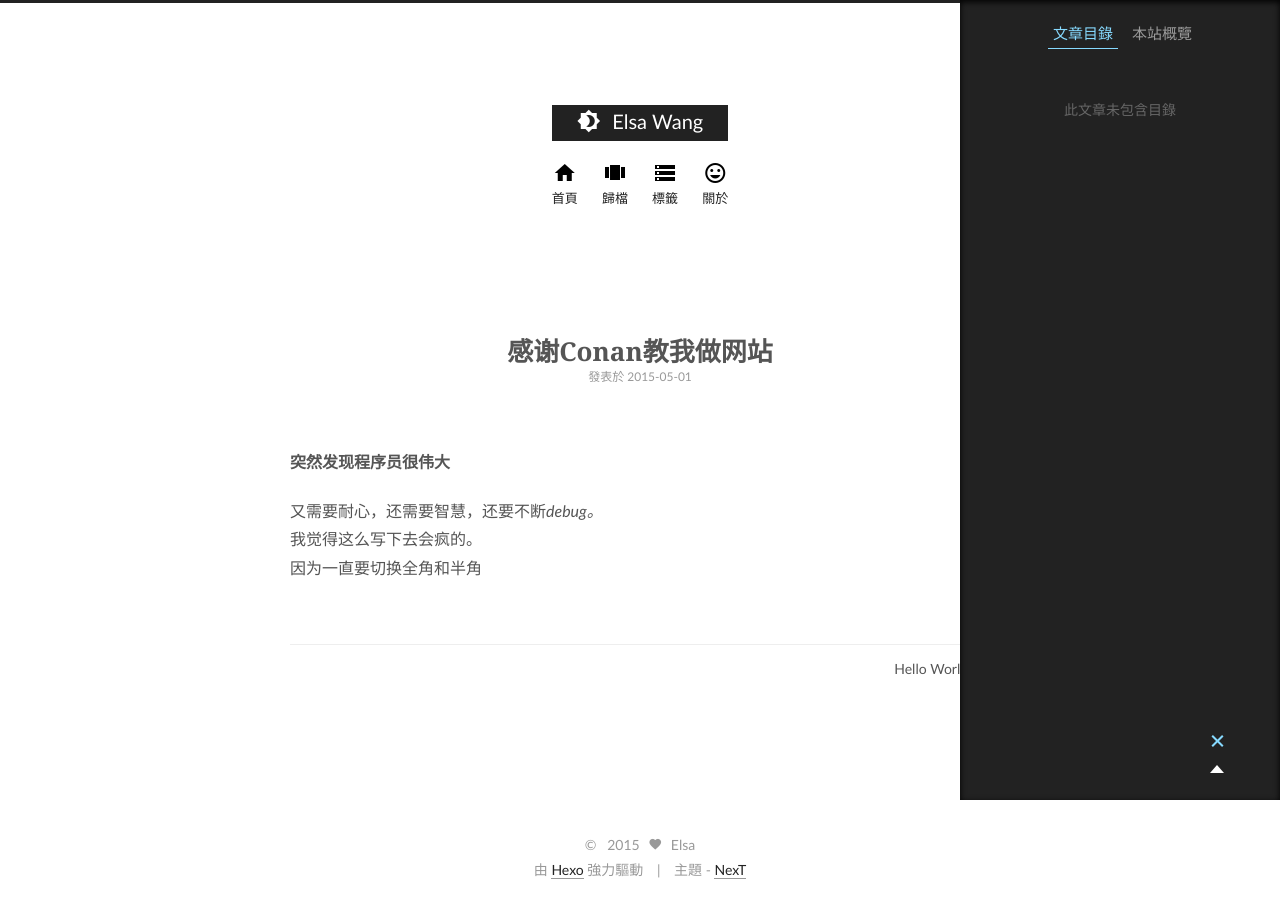
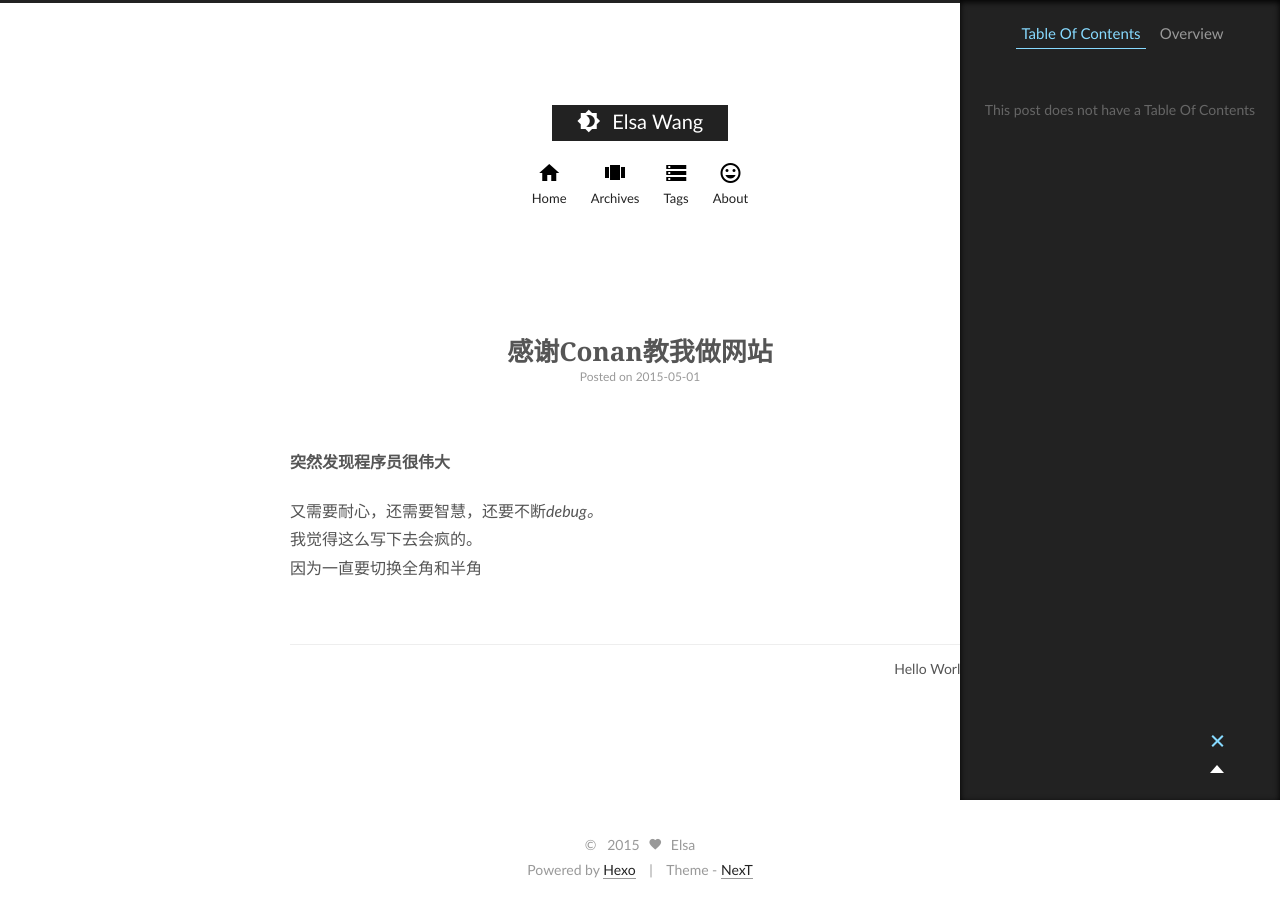
Before and after one commit to elsamushroomgirl/elsamushroomgirl.github.com, a plain HTML site: page 2015/04/30/感谢你教我做网站/index.html in a window 1280 px wide. Both pictures are taken after a click on the element 1217 px from the left and 742 px from the top of the page. Drawn offline with Linux system fonts and the light colour scheme.

Commit message:
Site updated: 2015-05-01 15:08:48

```diff
--- a/2015/04/30/感谢你教我做网站/index.html
+++ b/2015/04/30/感谢你教我做网站/index.html
@@ -59,7 +59,7 @@
       <li class="menu-item menu-item-home">
         <a href="/">
           <i class="menu-item-icon icon-home"></i> <br />
-          首頁
+          Home
         </a>
       </li>
 
@@ -67,7 +67,7 @@
       <li class="menu-item menu-item-archives">
         <a href="/archives">
           <i class="menu-item-icon icon-archives"></i> <br />
-          歸檔
+          Archives
         </a>
       </li>
 
@@ -75,7 +75,7 @@
       <li class="menu-item menu-item-tags">
         <a href="/tags">
           <i class="menu-item-icon icon-tags"></i> <br />
-          標籤
+          Tags
         </a>
       </li>
 
@@ -83,7 +83,7 @@
       <li class="menu-item menu-item-about">
         <a href="/about">
           <i class="menu-item-icon icon-about"></i> <br />
-          關於
+          About
         </a>
       </li>
 
@@ -118,7 +118,7 @@
 
       <div class="post-meta">
         <span class="post-time">
-          發表於 2015-05-01
+          Posted on 2015-05-01
         </span>
 
 
@@ -192,10 +192,10 @@
 
         <ul class="sidebar-nav motion-element">
           <li class="sidebar-nav-toc sidebar-nav-active" data-target="post-toc-wrap">
-            文章目錄
+            Table Of Contents
           </li>
           <li class="sidebar-nav-overview" data-target="site-overview">
-            本站概覽
+            Overview
           </li>
         </ul>
 
@@ -210,21 +210,21 @@
           <div class="site-state-item site-state-posts">
             <a href="/archives">
               <span class="site-state-item-count">2</span>
-              <span class="site-state-item-name">文章</span>
+              <span class="site-state-item-name">posts</span>
             </a>
           </div>
 
           <div class="site-state-item site-state-categories">
 
               <span class="site-state-item-count">0</span>
-              <span class="site-state-item-name">分類</span>
+              <span class="site-state-item-name">categories</span>
 
           </div>
 
           <div class="site-state-item site-state-tags">
             <a href="/tags">
               <span class="site-state-item-count">0</span>
-              <span class="site-state-item-name">標籤</span>
+              <span class="site-state-item-name">tags</span>
               </a>
           </div>
 
@@ -265,7 +265,7 @@
           <div class="post-toc">
 
 
-              <p class="post-toc-empty">此文章未包含目錄</p>
+              <p class="post-toc-empty">This post does not have a Table Of Contents</p>
 
           </div>
           <div class="post-toc-indicator-bottom post-toc-indicator"></div>
@@ -291,11 +291,11 @@
 </div>
 
 <div class="powered-by">
-  由 <a class="theme-link" href="http://hexo.io">Hexo</a> 強力驅動
+  Powered by <a class="theme-link" href="http://hexo.io">Hexo</a>
 </div>
 
 <div class="theme-info">
-  主題 -
+  Theme -
   <a class="theme-link" href="https://github.com/iissnan/hexo-theme-next">
     NexT
   </a>
```
Also changed, not shown: 2015/04/30/hello-world/index.html (+12 -12 lines), about/index.html (+9 -9 lines), archives/2015/04/index.html (+11 -11 lines), archives/2015/index.html (+11 -11 lines), archives/index.html (+11 -11 lines), index.html (+11 -11 lines).
